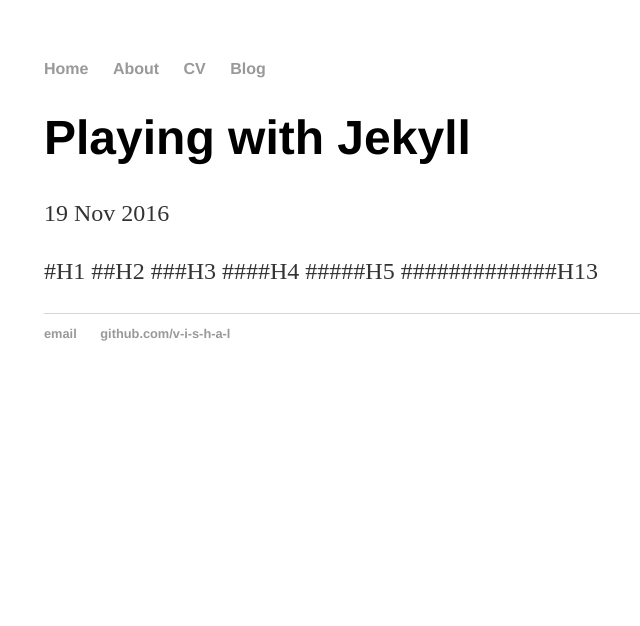
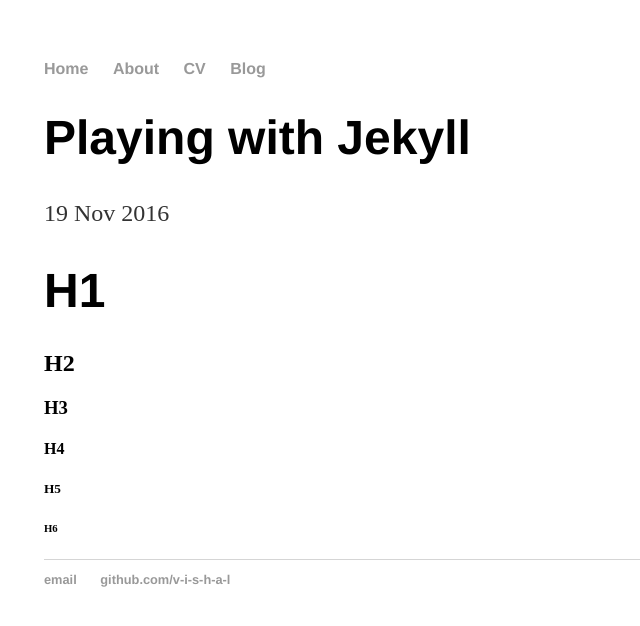
Before and after one commit to v-i-s-h-a-l/v-i-s-h-a-l.github.io, a Jekyll site: the page built from _posts/2016-11-19-playing-with-jekyll.md, in a window 1280 px wide. Shown: the top 626 px of the page, without its empty margins (148-788 px from the left). Built offline with Jekyll 4.4.1, drawn with Linux system fonts in a browser that asks for light colours.

Commit message:
Update 2016-11-19-playing-with-jekyll.md

```diff
--- a/_posts/2016-11-19-playing-with-jekyll.md
+++ b/_posts/2016-11-19-playing-with-jekyll.md
@@ -4,9 +4,9 @@ title: "Playing with Jekyll"
 date: 2016-11-19
 ---
 
-#H1
-##H2
-###H3
-####H4
-#####H5
-#############H13
+# H1
+## H2
+### H3
+#### H4
+##### H5
+###### H6
```
